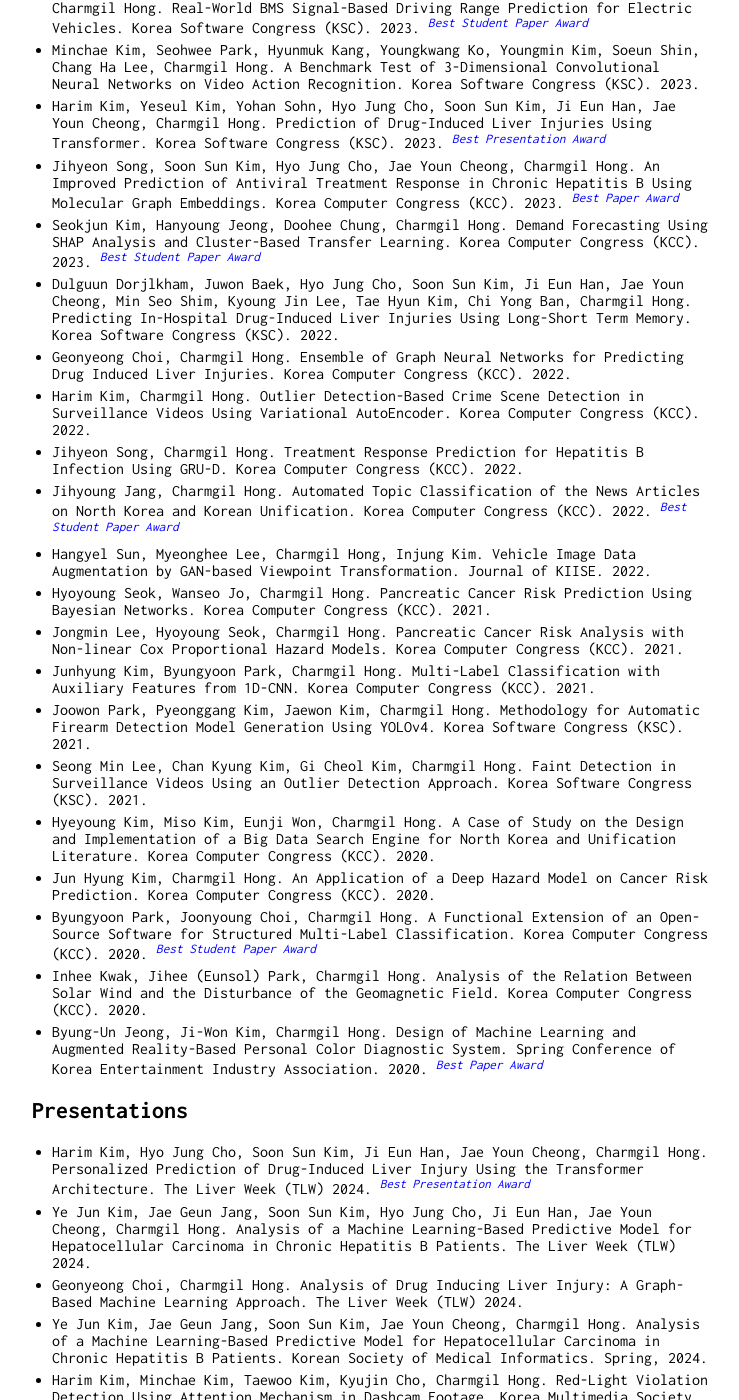
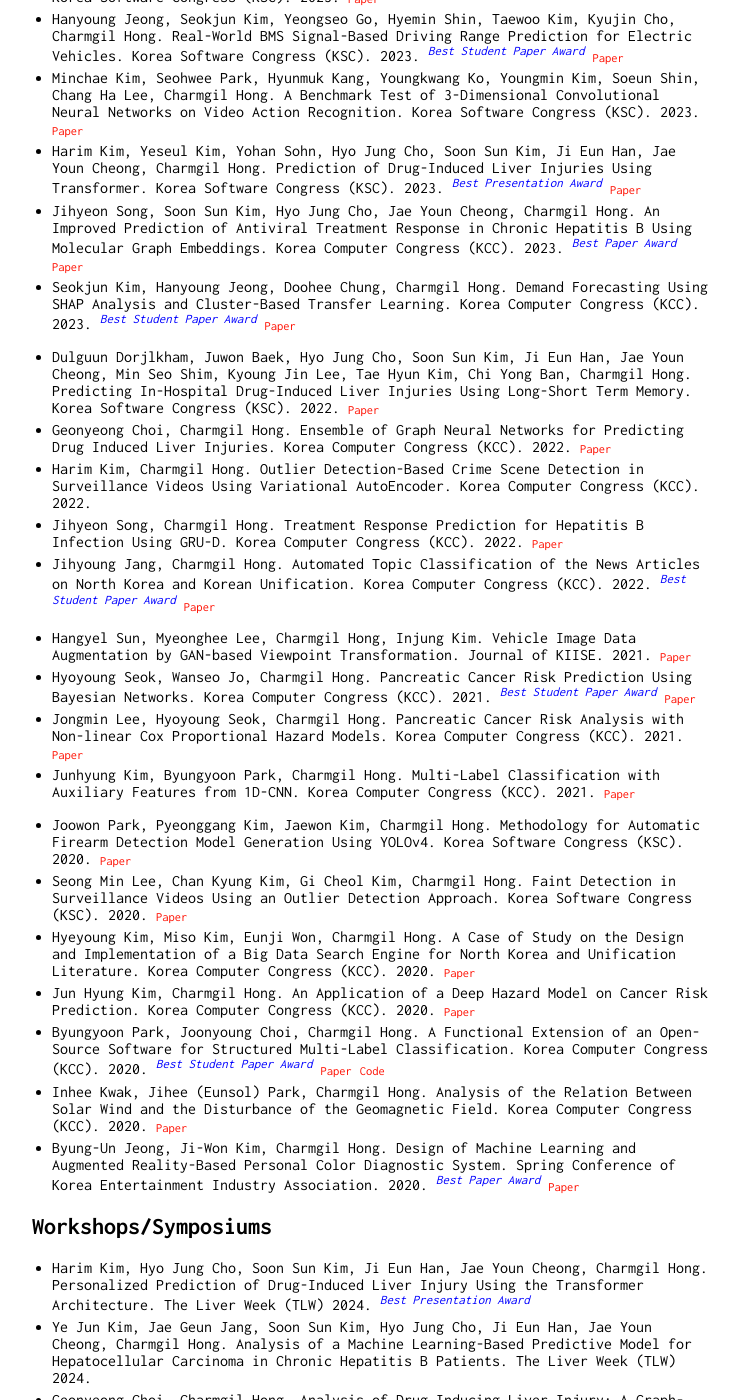
Before and after one commit to charmgil/charmgil.github.io, a Jekyll site: the page built from index.md, in a window 1280 px wide and 1400 px high, scrolled down 1992 px. Shown: the whole window, without its empty margins (258-997 px from the left). Built offline with Jekyll 4.4.1, drawn with Linux system fonts in a browser that asks for light colours; our own code applies the rules of GitHub Pages for plain Markdown files; some of the changed text lies outside the part shown.

Commit message:
modified:   index.md

```diff
--- a/index.md
+++ b/index.md
@@ -34,60 +34,68 @@ I am interested in developing and applying machine learning/data mining techniqu
 * Milos Hauskrecht, Iyad Batal, Charmgil Hong, Quang Nguyen, Gregory F. Cooper, Shyam Visweswaran, Gilles Clermont. Outlier-based detection of unusual patient-management actions: An ICU study. Journal of Biomedical Informatics. 2016. <span class="res">[Paper](https://pubmed.ncbi.nlm.nih.gov/27720983/){:target="_blank"}</span>
 * Charmgil Hong, Milos Hauskrecht. Multivariate Conditional Outlier Detection and Its Clinical Application. AAAI Conference on Artificial Intelligence (AAAI) Student Abstract. 2016. <span class="res">[Paper](https://ojs.aaai.org/index.php/AAAI/article/view/9958){:target="_blank"}</span>
 * Charmgil Hong, Milos Hauskrecht. Multivariate Conditional Anomaly Detection and Its Clinical Application. AAAI Conference on Artificial Intelligence (AAAI) Doctoral Consortium. 2015. <span class="res">[Paper](https://ojs.aaai.org/index.php/AAAI/article/view/9263){:target="_blank"}</span>
-* Charmgil Hong, Iyad Batal, Milos Hauskrecht. A Generalized Mixture Framework for Multi-label Classification. SIAM International Conference on Data Mining (SDM). 2015. <span class="res">[Paper](https://epubs.siam.org/doi/10.1137/1.9781611974010.80){:target="_blank"}</span>
-* Charmgil Hong, Iyad Batal, Milos Hauskrecht. A Mixtures-of-Trees Framework for Multi-Label Classification. ACM International Conference on Information and Knowledge Management (CIKM). 2014. <span class="res">[Paper](https://dl.acm.org/doi/10.1145/2661829.2661989){:target="_blank"}</span>
+* Charmgil Hong, Iyad Batal, Milos Hauskrecht. A Generalized Mixture Framework for Multi-label Classification. SIAM International Conference on Data Mining (SDM). 2015. <span class="res">[Paper](https://epubs.siam.org/doi/10.1137/1.9781611974010.80){:target="_blank"}</span> <span class="res">[Code](https://github.com/charmgil/MLME){:target="_blank"}</span>
+* Charmgil Hong, Iyad Batal, Milos Hauskrecht. A Mixtures-of-Trees Framework for Multi-Label Classification. ACM International Conference on Information and Knowledge Management (CIKM). 2014. <span class="res">[Paper](https://dl.acm.org/doi/10.1145/2661829.2661989){:target="_blank"}</span> <span class="res">[Code](https://github.com/charmgil/M-CTBN){:target="_blank"}</span>
 * Mahdi Pakdaman Naeini, Iyad Batal, Zitao Liu, Charmgil Hong, Milos Hauskrecht. An Optimization-based Framework to Learn Conditional Random Fields for Multi-label Classification. SIAM International Conference on Data Mining (SDM). 2014. <span class="res">[Paper](https://epubs.siam.org/doi/10.1137/1.9781611973440.113){:target="_blank"}</span>
 * Iyad Batal, Charmgil Hong, Milos Hauskrecht. An efficient probabilistic framework for multi-dimensional classification. ACM International Conference on Information and Knowledge Management (CIKM). 2013. <span class="res">[Paper](https://dl.acm.org/doi/10.1145/2505515.2505594){:target="_blank"}</span> <span class="res">[Code](https://github.com/charmgil/CTBN){:target="_blank"}</span>
 
 
 #### Domestic venues
 * Harim Kim, Yeseul Kim, Yohan Sohn, Hyo Jung Cho, Soon Sun Kim, Ji Eun Han, Jae Youn Cheong, Charmgil Hong. Prediction of Drug-Induced Liver Injuries Using Transformer. KIISE Transactions on Computing Practices (KTCP). 2024. (in press)
-* Jihyeon Song, Soon Sun Kim, Ji Eun Han, Hyo Jung Cho, Jae Youn Cheong, Charmgil Hong. Improving Prediction of Chronic Hepatitis B TreatmentResponse Using Molecular Embedding. Journal of KIISE. 2024.
-* Geonyeong Choi, Hyunwoo Yook, Jeong-Woo Han, Charmgil Hong. Prediction of Dehydrogenation Enthalpy Using Graph Isomorphism Network. Journal of KIISE. 2024.
-* Jihyun Moon, Seong Kyung Kim, Hee Song Kim, Soon Sun Kim, Ji Eun Han, Hyo Jung Cho, Jae Youn Cheong, Charmgil Hong. Prediction of Drug Adverse Reactions in Chronic Hepatitis B Patients Using FT-Transformer. Korea Computer Congress (KCC). 2024.
+* Jihyeon Song, Soon Sun Kim, Ji Eun Han, Hyo Jung Cho, Jae Youn Cheong, Charmgil Hong. Improving Prediction of Chronic Hepatitis B TreatmentResponse Using Molecular Embedding. Journal of KIISE. 2024. <span class="res">[Paper](https://www.kiise.or.kr/e_journal/2024/7/JOK/06.pdf){:target="_blank"}</span>
+* Geonyeong Choi, Hyunwoo Yook, Jeong-Woo Han, Charmgil Hong. Prediction of Dehydrogenation Enthalpy Using Graph Isomorphism Network. Journal of KIISE. 2024. <span class="res">[Paper](https://www.kiise.or.kr/e_journal/2024/5/JOK/03.pdf){:target="_blank"}</span>
+* Jihyun Moon, Seong Kyung Kim, Hee Song Kim, Soon Sun Kim, Ji Eun Han, Hyo Jung Cho, Jae Youn Cheong, Charmgil Hong. Prediction of Drug Adverse Reactions in Chronic Hepatitis B Patients Using FT-Transformer. Korea Computer Congress (KCC). 2024. <!--<span class="res">[Paper](https://www.dbpia.co.kr/journal/articleDetail?nodeId=NODE11851190){:target="_blank"}</span>-->
 <!--* Jae Geun Jang, Ye Jun Kim, Soon Sun Kim, Hyo Jung Cho, Ji Eun Han, Jae Youn Cheong, Charmgil Hong. Analysis of 5-Year Hepatocellular Carcinoma Prediction Models for Chronic Hepatitis B Patients. Korea Software Congress (KSC) 2023.-->
-* Jae Geun Jang, Ye Jun Kim, Soon Sun Kim, Hyo Jung Cho, Ji Eun Han, Jae Youn Cheong, Charmgil Hong. Analysis of 5-Year Hepatocellular Carcinoma Prediction Models for Chronic Hepatitis B Patients. Korea Software Congress (KSC). 2023. <span style="color:blue"><sup>*Best Student Paper Award*</sup></span>
-* Chanju Lee, Hyungyu Choi, Charmgil Hong. Generation of Parallel Corpus for South and North Korean Languages and Its Application to Neural Machine Translation. Korea Software Congress (KSC). 2023.
-* Hanyoung Jeong, Seokjun Kim, Yeongseo Go, Hyemin Shin, Taewoo Kim, Kyujin Cho, Charmgil Hong. Real-World BMS Signal-Based Driving Range Prediction for Electric Vehicles. Korea Software Congress (KSC). 2023. <span style="color:blue"><sup>*Best Student Paper Award*</sup></span>
-* Minchae Kim, Seohwee Park, Hyunmuk Kang, Youngkwang Ko, Youngmin Kim, Soeun Shin, Chang Ha Lee, Charmgil Hong. A Benchmark Test of 3-Dimensional Convolutional Neural Networks on Video Action Recognition. Korea Software Congress (KSC). 2023.
-* Harim Kim, Yeseul Kim, Yohan Sohn, Hyo Jung Cho, Soon Sun Kim, Ji Eun Han, Jae Youn Cheong, Charmgil Hong. Prediction of Drug-Induced Liver Injuries Using Transformer. Korea Software Congress (KSC). 2023. <span style="color:blue"><sup>*Best Presentation Award*</sup></span>
-* Jihyeon Song, Soon Sun Kim, Hyo Jung Cho, Jae Youn Cheong, Charmgil Hong. An Improved Prediction of Antiviral Treatment Response in Chronic Hepatitis B Using Molecular Graph Embeddings. Korea Computer Congress (KCC). 2023. <span style="color:blue"><sup>*Best Paper Award*</sup></span>
-* Seokjun Kim, Hanyoung Jeong, Doohee Chung, Charmgil Hong. Demand Forecasting Using SHAP Analysis and Cluster-Based Transfer Learning. Korea Computer Congress (KCC). 2023. <span style="color:blue"><sup>*Best Student Paper Award*</sup></span>
-* Dulguun Dorjlkham, Juwon Baek, Hyo Jung Cho, Soon Sun Kim, Ji Eun Han, Jae Youn Cheong, Min Seo Shim, Kyoung Jin Lee, Tae Hyun Kim, Chi Yong Ban, Charmgil Hong. Predicting In-Hospital Drug-Induced Liver Injuries Using Long-Short Term Memory. Korea Software Congress (KSC). 2022.
-* Geonyeong Choi, Charmgil Hong. Ensemble of Graph Neural Networks for Predicting Drug Induced Liver Injuries. Korea Computer Congress (KCC). 2022.
+
+<!--2023-->
+* Jae Geun Jang, Ye Jun Kim, Soon Sun Kim, Hyo Jung Cho, Ji Eun Han, Jae Youn Cheong, Charmgil Hong. Analysis of 5-Year Hepatocellular Carcinoma Prediction Models for Chronic Hepatitis B Patients. Korea Software Congress (KSC). 2023. <span class="award">*Best Student Paper Award*</span> <span class="res">[Paper](https://www.dbpia.co.kr/journal/articleDetail?nodeId=NODE11705607){:target="_blank"}</span>
+* Chanju Lee, Hyungyu Choi, Charmgil Hong. Generation of Parallel Corpus for South and North Korean Languages and Its Application to Neural Machine Translation. Korea Software Congress (KSC). 2023. <span class="res">[Paper](https://www.dbpia.co.kr/journal/articleDetail?nodeId=NODE11705605){:target="_blank"}</span>
+* Hanyoung Jeong, Seokjun Kim, Yeongseo Go, Hyemin Shin, Taewoo Kim, Kyujin Cho, Charmgil Hong. Real-World BMS Signal-Based Driving Range Prediction for Electric Vehicles. Korea Software Congress (KSC). 2023. <span class="award">*Best Student Paper Award*</span> <span class="res">[Paper](https://www.dbpia.co.kr/journal/articleDetail?nodeId=NODE11705610){:target="_blank"}</span>
+* Minchae Kim, Seohwee Park, Hyunmuk Kang, Youngkwang Ko, Youngmin Kim, Soeun Shin, Chang Ha Lee, Charmgil Hong. A Benchmark Test of 3-Dimensional Convolutional Neural Networks on Video Action Recognition. Korea Software Congress (KSC). 2023. <span class="res">[Paper](https://www.dbpia.co.kr/journal/articleDetail?nodeId=NODE11705603){:target="_blank"}</span>
+* Harim Kim, Yeseul Kim, Yohan Sohn, Hyo Jung Cho, Soon Sun Kim, Ji Eun Han, Jae Youn Cheong, Charmgil Hong. Prediction of Drug-Induced Liver Injuries Using Transformer. Korea Software Congress (KSC). 2023. <span class="award">*Best Presentation Award*</span> <span class="res">[Paper](https://www.dbpia.co.kr/journal/articleDetail?nodeId=NODE11705334){:target="_blank"}</span>
+* Jihyeon Song, Soon Sun Kim, Hyo Jung Cho, Jae Youn Cheong, Charmgil Hong. An Improved Prediction of Antiviral Treatment Response in Chronic Hepatitis B Using Molecular Graph Embeddings. Korea Computer Congress (KCC). 2023. <span class="award">*Best Paper Award*</span> <span class="res">[Paper](https://www.dbpia.co.kr/journal/articleDetail?nodeId=NODE11488298){:target="_blank"}</span>
+* Seokjun Kim, Hanyoung Jeong, Doohee Chung, Charmgil Hong. Demand Forecasting Using SHAP Analysis and Cluster-Based Transfer Learning. Korea Computer Congress (KCC). 2023. <span class="award">*Best Student Paper Award*</span> <span class="res">[Paper](https://www.dbpia.co.kr/journal/articleDetail?nodeId=NODE11488571){:target="_blank"}</span>
+
+<!--2022-->
+* Dulguun Dorjlkham, Juwon Baek, Hyo Jung Cho, Soon Sun Kim, Ji Eun Han, Jae Youn Cheong, Min Seo Shim, Kyoung Jin Lee, Tae Hyun Kim, Chi Yong Ban, Charmgil Hong. Predicting In-Hospital Drug-Induced Liver Injuries Using Long-Short Term Memory. Korea Software Congress (KSC). 2022. <span class="res">[Paper](https://www.dbpia.co.kr/journal/articleDetail?nodeId=NODE11224560){:target="_blank"}</span>
+* Geonyeong Choi, Charmgil Hong. Ensemble of Graph Neural Networks for Predicting Drug Induced Liver Injuries. Korea Computer Congress (KCC). 2022. <span class="res">[Paper](https://www.dbpia.co.kr/journal/articleDetail?nodeId=NODE11113625){:target="_blank"}</span>
 * Harim Kim, Charmgil Hong. Outlier Detection-Based Crime Scene Detection in Surveillance Videos Using Variational AutoEncoder. Korea Computer Congress (KCC). 2022.
-* Jihyeon Song, Charmgil Hong. Treatment Response Prediction for Hepatitis B Infection Using GRU-D. Korea Computer Congress (KCC). 2022.
-* Jihyoung Jang, Charmgil Hong. Automated Topic Classification of the News Articles on North Korea and Korean Unification. Korea Computer Congress (KCC). 2022. <span style="color:blue"><sup>*Best Student Paper Award*</sup></span>
-* Hangyel Sun, Myeonghee Lee, Charmgil Hong, Injung Kim. Vehicle Image Data Augmentation by GAN-based Viewpoint Transformation. Journal of KIISE. 2022.
-* Hyoyoung Seok, Wanseo Jo, Charmgil Hong. Pancreatic Cancer Risk Prediction Using Bayesian Networks. Korea Computer Congress (KCC). 2021.
-* Jongmin Lee, Hyoyoung Seok, Charmgil Hong. Pancreatic Cancer Risk Analysis with Non-linear Cox Proportional Hazard Models. Korea Computer Congress (KCC). 2021.
-* Junhyung Kim, Byungyoon Park, Charmgil Hong. Multi-Label Classification with Auxiliary Features from 1D-CNN. Korea Computer Congress (KCC). 2021.
-* Joowon Park, Pyeonggang Kim, Jaewon Kim, Charmgil Hong. Methodology for Automatic Firearm Detection Model Generation Using YOLOv4. Korea Software Congress (KSC). 2021.
-* Seong Min Lee, Chan Kyung Kim, Gi Cheol Kim, Charmgil Hong. Faint Detection in Surveillance Videos Using an Outlier Detection Approach. Korea Software Congress (KSC). 2021.
-* Hyeyoung Kim, Miso Kim, Eunji Won, Charmgil Hong. A Case of Study on the Design and Implementation of a Big Data Search Engine for North Korea and Unification Literature. Korea Computer Congress (KCC). 2020.
-* Jun Hyung Kim, Charmgil Hong. An Application of a Deep Hazard Model on Cancer Risk Prediction. Korea Computer Congress (KCC). 2020.
-* Byungyoon Park, Joonyoung Choi, Charmgil Hong. A Functional Extension of an Open-Source Software for Structured Multi-Label Classification. Korea Computer Congress (KCC). 2020. <span style="color:blue"><sup>*Best Student Paper Award*</sup></span>
-* Inhee Kwak, Jihee (Eunsol) Park, Charmgil Hong. Analysis of the Relation Between Solar Wind and the Disturbance of the Geomagnetic Field. Korea Computer Congress (KCC). 2020.
-* Byung-Un Jeong, Ji-Won Kim, Charmgil Hong. Design of Machine Learning and Augmented Reality-Based Personal Color Diagnostic System. Spring Conference of Korea Entertainment Industry Association. 2020. <span style="color:blue"><sup>*Best Paper Award*</sup></span>
+* Jihyeon Song, Charmgil Hong. Treatment Response Prediction for Hepatitis B Infection Using GRU-D. Korea Computer Congress (KCC). 2022. <span class="res">[Paper](https://www.dbpia.co.kr/journal/articleDetail?nodeId=NODE11113892){:target="_blank"}</span>
+* Jihyoung Jang, Charmgil Hong. Automated Topic Classification of the News Articles on North Korea and Korean Unification. Korea Computer Congress (KCC). 2022. <span class="award">*Best Student Paper Award*</span> <span class="res">[Paper](https://www.dbpia.co.kr/journal/articleDetail?nodeId=NODE11113893){:target="_blank"}</span>
+
+<!--2021-->
+* Hangyel Sun, Myeonghee Lee, Charmgil Hong, Injung Kim. Vehicle Image Data Augmentation by GAN-based Viewpoint Transformation. Journal of KIISE. 2021. <span class="res">[Paper](https://www.kiise.or.kr/e_journal/2021/8/JOK/pdf/05.pdf){:target="_blank"}</span>
+* Hyoyoung Seok, Wanseo Jo, Charmgil Hong. Pancreatic Cancer Risk Prediction Using Bayesian Networks. Korea Computer Congress (KCC). 2021. <span class="award">*Best Student Paper Award*</span> <span class="res">[Paper](https://www.dbpia.co.kr/journal/articleDetail?nodeId=NODE10583522){:target="_blank"}</span>
+* Jongmin Lee, Hyoyoung Seok, Charmgil Hong. Pancreatic Cancer Risk Analysis with Non-linear Cox Proportional Hazard Models. Korea Computer Congress (KCC). 2021. <span class="res">[Paper](https://www.dbpia.co.kr/journal/articleDetail?nodeId=NODE10583520){:target="_blank"}</span>
+* Junhyung Kim, Byungyoon Park, Charmgil Hong. Multi-Label Classification with Auxiliary Features from 1D-CNN. Korea Computer Congress (KCC). 2021. <span class="res">[Paper](https://www.dbpia.co.kr/journal/articleDetail?nodeId=NODE10583167){:target="_blank"}</span>
+
+<!--2020-->
+* Joowon Park, Pyeonggang Kim, Jaewon Kim, Charmgil Hong. Methodology for Automatic Firearm Detection Model Generation Using YOLOv4. Korea Software Congress (KSC). 2020. <span class="res">[Paper](https://www.dbpia.co.kr/journal/articleDetail?nodeId=NODE10529975){:target="_blank"}</span>
+* Seong Min Lee, Chan Kyung Kim, Gi Cheol Kim, Charmgil Hong. Faint Detection in Surveillance Videos Using an Outlier Detection Approach. Korea Software Congress (KSC). 2020. <span class="res">[Paper](https://www.dbpia.co.kr/journal/articleDetail?nodeId=NODE10529637){:target="_blank"}</span>
+* Hyeyoung Kim, Miso Kim, Eunji Won, Charmgil Hong. A Case of Study on the Design and Implementation of a Big Data Search Engine for North Korea and Unification Literature. Korea Computer Congress (KCC). 2020. <span class="res">[Paper](https://www.dbpia.co.kr/journal/articleDetail?nodeId=NODE09874753){:target="_blank"}</span>
+* Jun Hyung Kim, Charmgil Hong. An Application of a Deep Hazard Model on Cancer Risk Prediction. Korea Computer Congress (KCC). 2020. <span class="res">[Paper](https://www.dbpia.co.kr/journal/articleDetail?nodeId=NODE09874872){:target="_blank"}</span>
+* Byungyoon Park, Joonyoung Choi, Charmgil Hong. A Functional Extension of an Open-Source Software for Structured Multi-Label Classification. Korea Computer Congress (KCC). 2020. <span class="award">*Best Student Paper Award*</span> <span class="res">[Paper](https://www.dbpia.co.kr/journal/articleDetail?nodeId=NODE09874811){:target="_blank"}</span> <span class="res">[Code](https://github.com/nth221/scikit-multilearn-ext){:target="_blank"}</span>
+* Inhee Kwak, Jihee (Eunsol) Park, Charmgil Hong. Analysis of the Relation Between Solar Wind and the Disturbance of the Geomagnetic Field. Korea Computer Congress (KCC). 2020. <span class="res">[Paper](https://www.dbpia.co.kr/journal/articleDetail?nodeId=NODE09874853){:target="_blank"}</span>
+* Byung-Un Jeong, Ji-Won Kim, Charmgil Hong. Design of Machine Learning and Augmented Reality-Based Personal Color Diagnostic System. Spring Conference of Korea Entertainment Industry Association. 2020. <span class="award">*Best Paper Award*</span> <span class="res">[Paper](https://www.dbpia.co.kr/journal/articleDetail?nodeId=NODE09352691){:target="_blank"}</span>
 
 
 
 
-## Presentations
+## Workshops/Symposiums
 
-* Harim Kim, Hyo Jung Cho, Soon Sun Kim, Ji Eun Han, Jae Youn Cheong, Charmgil Hong. Personalized Prediction of Drug-Induced Liver Injury Using the Transformer Architecture. The Liver Week (TLW) 2024. <span class="award">Best Presentation Award</span>
+* Harim Kim, Hyo Jung Cho, Soon Sun Kim, Ji Eun Han, Jae Youn Cheong, Charmgil Hong. Personalized Prediction of Drug-Induced Liver Injury Using the Transformer Architecture. The Liver Week (TLW) 2024. <span class="award">*Best Presentation Award*</span>
 * Ye Jun Kim, Jae Geun Jang, Soon Sun Kim, Hyo Jung Cho, Ji Eun Han, Jae Youn Cheong, Charmgil Hong. Analysis of a Machine Learning-Based Predictive Model for Hepatocellular Carcinoma in Chronic Hepatitis B Patients. The Liver Week (TLW) 2024.
 * Geonyeong Choi, Charmgil Hong. Analysis of Drug Inducing Liver Injury: A Graph-Based Machine Learning Approach. The Liver Week (TLW) 2024.
 * Ye Jun Kim, Jae Geun Jang, Soon Sun Kim, Jae Youn Cheong, Charmgil Hong. Analysis of a Machine Learning-Based Predictive Model for Hepatocellular Carcinoma in Chronic Hepatitis B Patients. Korean Society of Medical Informatics. Spring, 2024.
 * Harim Kim, Minchae Kim, Taewoo Kim, Kyujin Cho, Charmgil Hong. Red-Light Violation Detection Using Attention Mechanism in Dashcam Footage. Korea Multimedia Society. Spring, 2024.
-* Hyesun Chun, Haeun Yoon, Ahhyun Kum, Chanju Lee, Hyungyu Choi, Charmgil Hong. Development of a Korean Parallel Corpus and a Machine Translation Model for South and North Korean. Korea Multimedia Society. Spring, 2024. <span style="color:blue"><sup>*Best Presentation Award*</sup></span>
-* Chaewon Kim, Seeun Park, Harim Kim, Taewoo Kim, Kyujin Cho, Charmgil Hong. A Method for Lane Recognition and Departure Detection Using Dashcam Videos. Korea Multimedia Society. Spring, 2024. <span style="color:blue"><sup>*Best Presentation Award*</sup></span>
+* Hyesun Chun, Haeun Yoon, Ahhyun Kum, Chanju Lee, Hyungyu Choi, Charmgil Hong. Development of a Korean Parallel Corpus and a Machine Translation Model for South and North Korean. Korea Multimedia Society. Spring, 2024. <span class="award">*Best Paper Award*</span>
+* Chaewon Kim, Seeun Park, Harim Kim, Taewoo Kim, Kyujin Cho, Charmgil Hong. A Method for Lane Recognition and Departure Detection Using Dashcam Videos. Korea Multimedia Society. Spring, 2024. <span class="award">*Best Paper Award*</span>
 * Hasung Cho, Hyeyoon Jung, Soon Sun Kim, Hyo Jung Cho, Ji Eun Han, Jae Youn Cheong, Charmgil Hong. Improving in Adverse Effects Predictions Induced by Long-Term Antiviral Therapy for Chronic Hepatitis B Patients Using Drug Ontologies. Korean Society of Medical Informatics. Fall, 2023.
 
 
 
 ## Articles
-* Charmgil Hong, Chanju Lee, Minjoo Shin, Jeongyeon Yoo. KUBiC: Korean Unification Bigdata Center. The Magazine of the IEIE. 2024. <!--<span style="font-size:0.8em;">[Link]()</span>-->
+* Charmgil Hong, Chanju Lee, Minjoo Shin, Jeongyeon Yoo. KUBiC: Korean Unification Bigdata Center. The Magazine of the IEIE. 2024. <span class="res">[Paper](https://www.dbpia.co.kr/journal/articleDetail?nodeId=NODE11702932){:target="_blank"}</span>
 
 
 ## Intellectual Property
```
